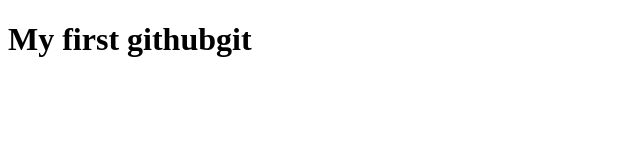
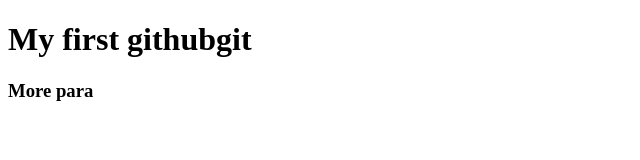
Before and after one commit to tonmoye6/myfirst-repo, a plain HTML site: page index.html in a window 1280 px wide. Shown: the whole page, without its empty margins (0-640 px from the left). Drawn offline with Linux system fonts and the light colour scheme.

Commit message:
2ndt git

```diff
--- a/index.html
+++ b/index.html
@@ -8,5 +8,6 @@
 </head>
 <body>
     <h1>My first githubgit </h1>
+    <h3>More para</h3>
 </body>
 </html>
```
